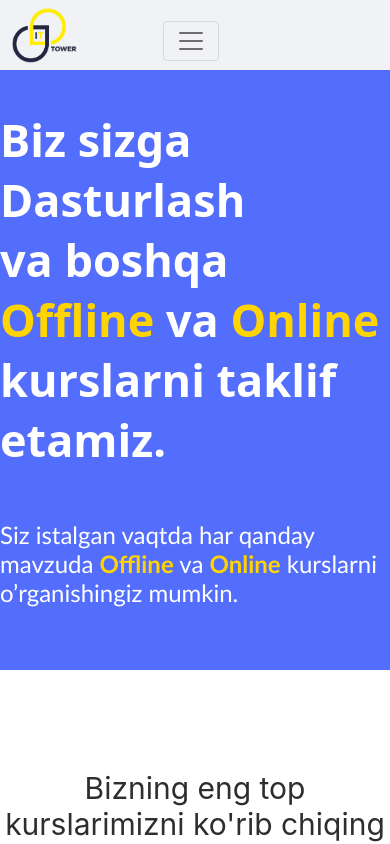
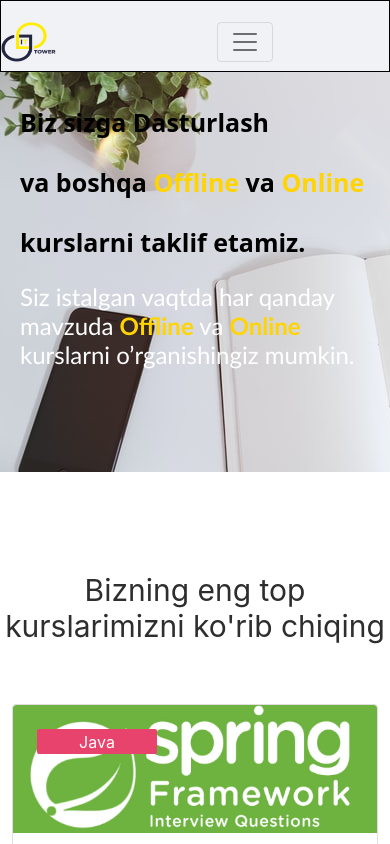
Before and after one commit to Rahmonbek/ittower, a React (Create React App) app: page / in a window 390 px wide. Shown: the top 844 px of the page. Built offline with nearby package versions, Linux system fonts and the light colour scheme.

Commit message:
dewdwe
dwedw

```diff
--- a/src/pages/dashboards/NavbarMenu/Course.js
+++ b/src/pages/dashboards/NavbarMenu/Course.js
@@ -28,9 +28,9 @@ export default function Course() {
                 className={styles.TextMe}
               >
                 DASTURLASHNI{" "}
-                <div>
+
                   QULAY <span style={{ color: "#00B533" }}>MUHITDA</span>{" "}
-                </div>
+
                 O‘RGANING
               </h1>
               {/* <p className={styles.TextMeSmall}>
--- a/src/pages/dashboards/NavbarMenu/NavbarGroup.js
+++ b/src/pages/dashboards/NavbarMenu/NavbarGroup.js
@@ -17,23 +17,23 @@ export default function NavbarGroup() {
   return (
     <div>
       <Router>
-        <div>
+        <div><div className={menyu.NavBarMenuOut}>
           <Navbar className={menyu.navbarMenu} collapseOnSelect expand="lg">
-            <Container>
+
               <Navbar.Brand
-                style={{ width: "65px", height: "65px" }}
+              className={menyu.BrandImg}
                 href="#home"
               >
                 <img
                   className={menyu.BrandImgMe}
-                  style={{ width: "100%", height: "100%" }}
-                  src={Logo}
+                    src={Logo}
                 />
               </Navbar.Brand>
 
               <Navbar.Toggle
                 className={menyu.navbarToggle}
                 aria-controls="responsive-navbar-nav"
+                class="ml-auto"
               />
               <ul>
                 <Navbar.Collapse
@@ -84,8 +84,9 @@ export default function NavbarGroup() {
                   </Nav>
                 </Navbar.Collapse>
               </ul>
-            </Container>
+
           </Navbar>
+          </div>
 
           {/* A <Switch> looks through its children <Route>s and
             renders the first one that matches the current URL. */}
--- a/src/pages/dashboards/css/Course.module.css
+++ b/src/pages/dashboards/css/Course.module.css
@@ -187,17 +187,35 @@
 @media (max-width:767px){
     .CoureselImg{
         width: 100%;
-        border: 1px solid black;
+        height: 200px;
+        margin-top: 10px;
+        background: url(../img/brand4.jpg);
+
+    }
+    .TextMeGroup{
+        width: 100%;
+        margin: auto;
+        display: block;
+        line-height: 20px;
     }
     .TextMe{
+        width: 100%;
         display: block;
-        height: 100%;
+        font-size: 25px;
+        line-height: 30px;
+        color: #22a6b3;
+    }
+    .TextMeSmall{
+        width: 100%;
+        margin-top: -1%;
+        font-size: 20px;
+        color: #22a6b3;
     }
     .Rasm{
         display: none;
     }
     .Rasm{
-        background: url('../img//Head3.png');
+        background: url();
     }
     .CardGroupBody{
         display: block;
@@ -234,9 +252,9 @@
 }
 @media (min-width:768px) and (max-width:1023px){
     .CoureselImg{
-        border: 1px solid black;
         width: 90%;
          height: 600px;
+         margin-top: 10px;
 
 
     }
@@ -266,7 +284,7 @@
 @media (min-width:1023px) and (max-width:1300px){
     .CoureselImg{
         width: 100%;
-        border: 1px solid black;
+        margin-top: 10px;
     }
     .TextMe{
         display: block;
--- a/src/pages/dashboards/css/Menyu.module.css
+++ b/src/pages/dashboards/css/Menyu.module.css
@@ -7,3 +7,16 @@
 body{
     overflow-x: hidden;
 }
+@media(max-width:767px){
+    body{
+        overflow-x: hidden;
+
+    }
+
+}
+@media(min-width:767px) and (max-width:1023px){
+    body{
+        overflow-x: hidden;
+    }
+
+}
--- a/src/pages/dashboards/css/Navbar.module.css
+++ b/src/pages/dashboards/css/Navbar.module.css
@@ -38,7 +38,7 @@
     margin-left: 100px;
     margin-left: 0px;
 }
-.TextHeaderMenu h1{
+.TextHeaderMenuH1{
 
 font-size: 55px;
 line-height: 60px;
@@ -195,31 +195,46 @@ cursor: pointer;
         text-align: start;
         justify-content: flex-start;
     }
+    .TextHeaderMenuH1{
+        font-size: 30px;
+        margin-top: 12%;
+        font-weight: 600;
+        line-height: 38px;
+    }
 }
-    @media (max-width:768px){
-        Map{
+ @media (max-width:768px){
+    .Map{
             width:100%;
             height: 200px;
             text-align: start;
 
-        }
+    }
+    .TextHeaderMenu{
 
-    .TextHeaderMenu h1{
-        font-size: 45px;
+    }
+    .HeaderMenu{
+        height: 400px;
+        background-color: green;
+        background: url(../img/brand6.jpg);
 
+    }
+    .CircleYellow{
+    }
+
+    .TextHeaderMenuH1{
+        font-size: 25px;
         line-height: 60px;
-
-        /* white */
-
-        margin-top: 40px;
-        color: white;
-
+        margin-top: 20px;
+        color: #000000;
+        margin-left: 20px;
         }
         .CardMe4{
             display: none;
         }
         .TextHeaderMenu p{
             font-size: 20;
+            margin-left: 20px;
+            margin-top: 10px;
         }
 
         #CardMeFrondEnd{
--- a/src/pages/dashboards/css/Navbar1.module.css
+++ b/src/pages/dashboards/css/Navbar1.module.css
@@ -257,8 +257,20 @@ box-shadow: 0px 2px 2px 0px #0000001A;
     .CardPriceTimeDesign{
         display: flex;
         justify-content: space-between;
-        margin-top: 80px;
+        margin-top: 15%;
 
+    }
+    .CardFooterMe{
+
+
+
+    }
+    .CardPriceTimeSmall{
+        display: flex;
+        justify-content: space-between;
+    }
+    .CardTextFrond{
+        font-size: 20px;
     }
     @media(min-width:768px) and (max-width:1023px){
         .CardTextFrond{
@@ -270,4 +282,7 @@ box-shadow: 0px 2px 2px 0px #0000001A;
     @media (max-width:767px){
         .CardPriceTimeDesign{
         }
+        .CardTextFrond{
+            font-size: 15px;
+        }
     }
--- a/src/pages/dashboards/css/Navbar4.module.css
+++ b/src/pages/dashboards/css/Navbar4.module.css
@@ -117,16 +117,17 @@ margin-left: 35px;
 
     }
     .standUpInText{
-        font-size: 30px;
+        font-size: 20px;
+        line-height: 30px;
     }
     .standUpClose{
-        font-size: 60px;
-        margin-top: 200px;
+        font-size: 40px;
+        margin-top: 40%;
 
     }
     .standUpOpen{
-        font-size: 60px;
-        margin-top: -30px;
+        font-size: 40px;
+        margin-top: -5%;
     }
 
 }
--- a/src/pages/dashboards/css/Navbar5.module.css
+++ b/src/pages/dashboards/css/Navbar5.module.css
@@ -11,6 +11,10 @@ color: #2E2E2E;
 @media  (max-width:991px){
     .mobile{
         width: 10%;
+    }
+    .titler{
+        font-size: 25px;
+
     }
 
 }
--- a/src/pages/dashboards/css/NavbarGroup.module.css
+++ b/src/pages/dashboards/css/NavbarGroup.module.css
@@ -1,8 +1,8 @@
 
 .navbarMenu{
     height: 70px;
-    background-color: #F1F2F6;
-    width: 100%;
+    width: 90%;
+    margin: auto;
     background-attachment: fixed;
 
 }
@@ -13,45 +13,64 @@
     height: 70px;
 
 }
+ .BrandImg{
+     width: 65px;
+     height: 65px;
+ }
+.BrandImgMe{
+    width: 100%;
+    height: 100%;
 
+}
+.NavBarMenuOut{
+    width: 100%;
+    margin: auto;
+    border: 1px solid black;
+    background-color: #F1F2F6;
+
+}
 
 
 @media (max-width: 767px){
+    body{
+        overflow-x: hidden;
+    }
     .navbarMenu{
-        display: flex;
+        width:100%;
+        height: 70px;
     }
+    .BrandImg{
+        width: 55px;
+        height: 50px;
+          margin-top:-8%;
+      }
+
+
     .navbarToggle{
-     margin-top: -70px;
-     margin-left: 20px;
-     justify-content: end;
 
+        text-align: center;
+        margin-top: -8%;
+        margin-left: auto;
+        justify-content: flex-end;
     }
-    .BrandImgMe{
-        margin: auto;
-        margin-top:-60px
-    }
-    .navbarCollapse li{
-        margin: auto;
-    }
+
     .linked{
      color: white;
      margin: auto;
      width: 100px;
     }
-    .navbarMenu ul{
-          margin-top: 50px;
 
-
-    }
     .navbarCollapse{
-        width: 200px;
-      justify-content: start;
-      margin-left: -100px;
-       text-align: center;
+        position: absolute;
+        width: 150px;
+        margin-top: 50px;
+        margin-left: -40%;
+        justify-content: start;
+        text-align: center;
         background-color: #1E1E1E;
         border-radius: 10px;
         z-index: 1;
-        position: absolute;
+
 
     }
     .linked{
@@ -61,27 +80,35 @@
 }
 
 @media (min-width:768px) and (max-width:990px){
+  .navbarMenu{
+      height: 60px;
+  }
+  .BrandImg{
+    width: 55px;
+    height: 50px;
+      margin-top: -8%;
+  }
 
-    .BrandImgMe{
-        margin-top: -5px;
-    }
 
     .navbarToggle{
-        margin-top: -10px;
-        margin-left: 400px;
-
-    }
+        margin-top: -8%;
+        margin-left: auto;
+        justify-content: flex-end;
+        }
     .navbarCollapse {
+        position: absolute;
+        justify-content: start;
         background-color: black;
         width: 200px;
         height: auto;
+
         color: white;
         margin: auto;
         border-radius: 5px;
         text-align: center;
-        margin-left: 200px;
-        position: absolute;
         z-index: 1;
+        margin-top:50px;
+        margin-left: -40%;
     }
     .selected{
         margin-top: 10px;
--- a/src/pages/dashboards/pages/Bosh1.js
+++ b/src/pages/dashboards/pages/Bosh1.js
@@ -48,7 +48,7 @@ export default function Bosh1() {
     <div className={styles.HeaderMenu}>
       <div className={styles.ContainerMeHead}>
         <div className={styles.TextHeaderMenu}>
-          <h1>
+          <h1 className={styles.TextHeaderMenuH1}>
             Biz sizga Dasturlash <br />
             va boshqa <b style={{ color: "#FFD401" }}>Offline</b> va{" "}
             <b style={{ color: "#FFD401" }}>Online</b> kurslarni taklif etamiz.
@@ -63,11 +63,10 @@ export default function Bosh1() {
         <div className={styles.CardMeHeader}>
           <div className={styles.CircleYellow}>
             <div id={styles.IdCardFirst}>
-
               {/* First Cardme  Dasturlash */}
 
               <div className={styles.CardMe1}>
-              <p
+                <p
                   style={{
                     display: "flex",
                     width: "100%",
@@ -77,7 +76,7 @@ export default function Bosh1() {
                   }}
                 >
                   <p
-                    style={{ backgroundColor: "#272948",}}
+                    style={{ backgroundColor: "#272948" }}
                     className={styles.MarketingMeButton}
                   >
                     Back-End
@@ -129,7 +128,7 @@ export default function Bosh1() {
                 </p>
               </div>
 
-             {/* Second Cardme Frond-End */}
+              {/* Second Cardme Frond-End */}
 
               <div id={styles.CardMeFrondEnd} className={styles.CardMe2}>
                 <p
@@ -195,17 +194,11 @@ export default function Bosh1() {
               </div>
             </div>
 
-
-
-
-            <div className={styles.CardThirdFour}
-
-            >
-
+            <div className={styles.CardThirdFour}>
               {/* Third CardMe  Back-End*/}
 
               <div className={styles.CardMe3}>
-              <p
+                <p
                   style={{
                     display: "flex",
                     width: "100%",
@@ -264,10 +257,9 @@ export default function Bosh1() {
                     </i>
                   </div>
                 </p>
-
               </div>
 
-            {/* Fourth CardMe Marketing */}
+              {/* Fourth CardMe Marketing */}
 
               <div style={{ marginLeft: "20px" }} className={styles.CardMe4}>
                 <p
--- a/src/pages/dashboards/pages/Bosh6.js
+++ b/src/pages/dashboards/pages/Bosh6.js
@@ -20,11 +20,7 @@ export default class Bosh6 extends Component {
         >
           <div
             className={stayle5.titler}
-            style={{
-              textAlign: "center",
-              fontSize: "2.7vw",
-              alignItems: "center",
-            }}
+
           >
             Biz haqimizda boshqalar fikri
           </div>
```
Also changed, not shown: src/pages/dashboards/pages/Bosh2.js (+24 -36 lines), src/pages/dashboards/img/brand5.jpg (added), src/pages/dashboards/img/brand6.jpg (added).
